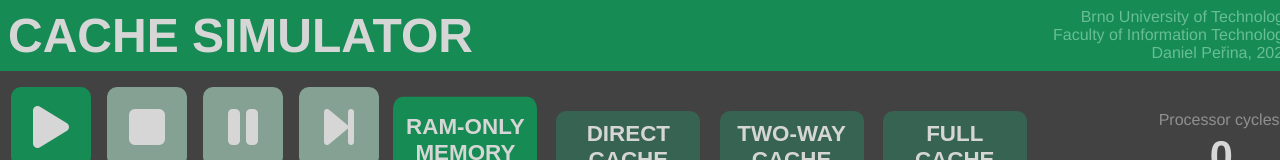
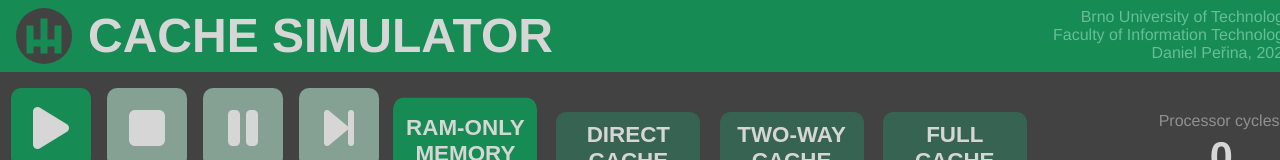
Before and after one commit to mrazekv-students/bp22_cpu_perina, a Vue app: page / in a window 1280 px wide. Shown: the top 160 px of the page. Built offline with nearby package versions, Linux system fonts and the light colour scheme.

Commit message:
Add logo

```diff
--- a/src/components/TheTitle.vue
+++ b/src/components/TheTitle.vue
@@ -5,6 +5,7 @@
 <template>
     <div class="horizontal-container title-bar">
         <div class="horizontal-container title-container">
+            <img src="../../assets/logo.png" alt=".">
             <h1 class="title"> {{ title }} </h1>
             <div class="vertical-container additional-info">
                 <span> {{ organisation }} </span>
@@ -42,10 +43,16 @@ export default {
     background: var(--mainColor);
 }
 .title-container {
-    justify-content: space-between;
+    justify-content: left;
     width: 100%;
     max-width: 1400px;
     padding: 0.5rem;
+}
+.title-container>img {
+    height: 3.5rem;
+    border-radius: 100%;
+    margin-left: 0.5rem;
+    margin-right: 1rem;
 }
 .title-container>.title {
     font-size: 3rem;
@@ -54,6 +61,7 @@ export default {
 }
 .title-container>.additional-info {
     align-items: flex-end;
+    margin-left: auto;
     color: var(--scrollColorLight);
 }
 </style>
```
Also changed, not shown: assets/logo.png (added), 1 other file (tests, documents, lock files or other folders).
